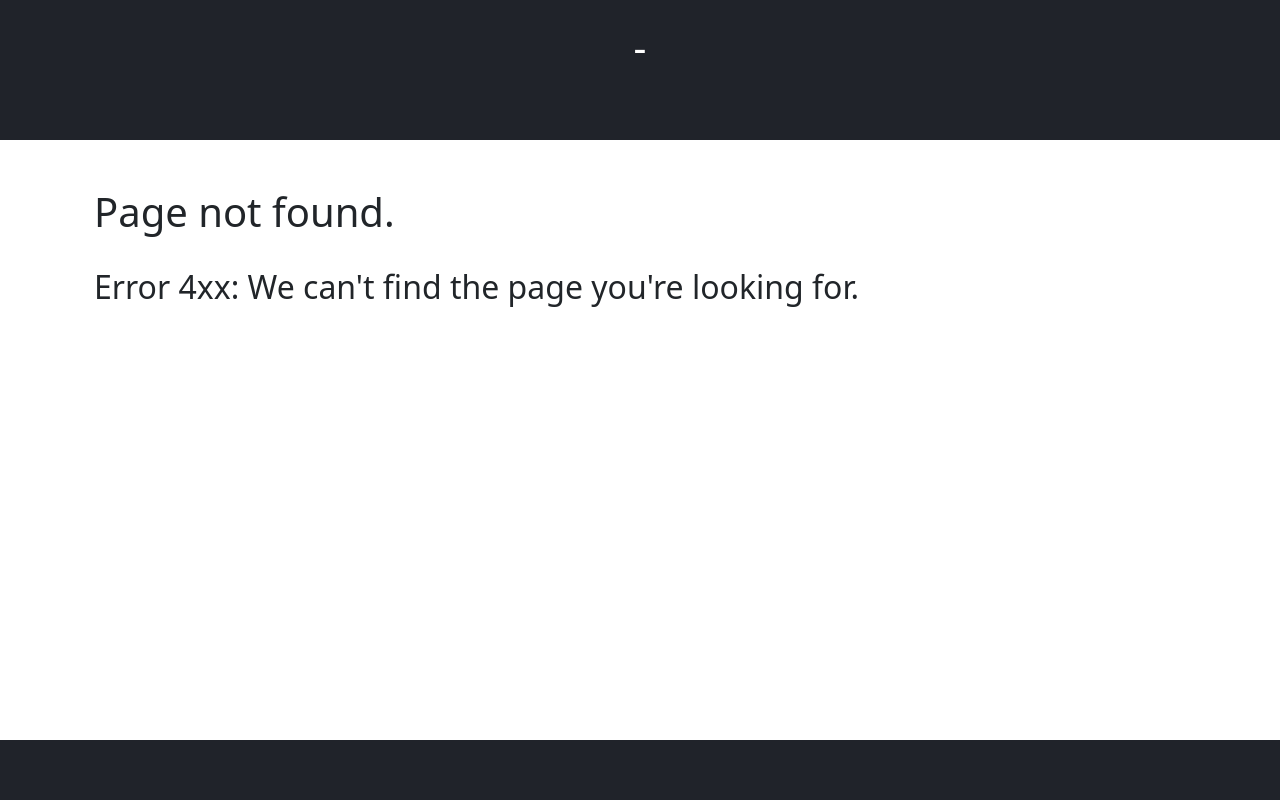
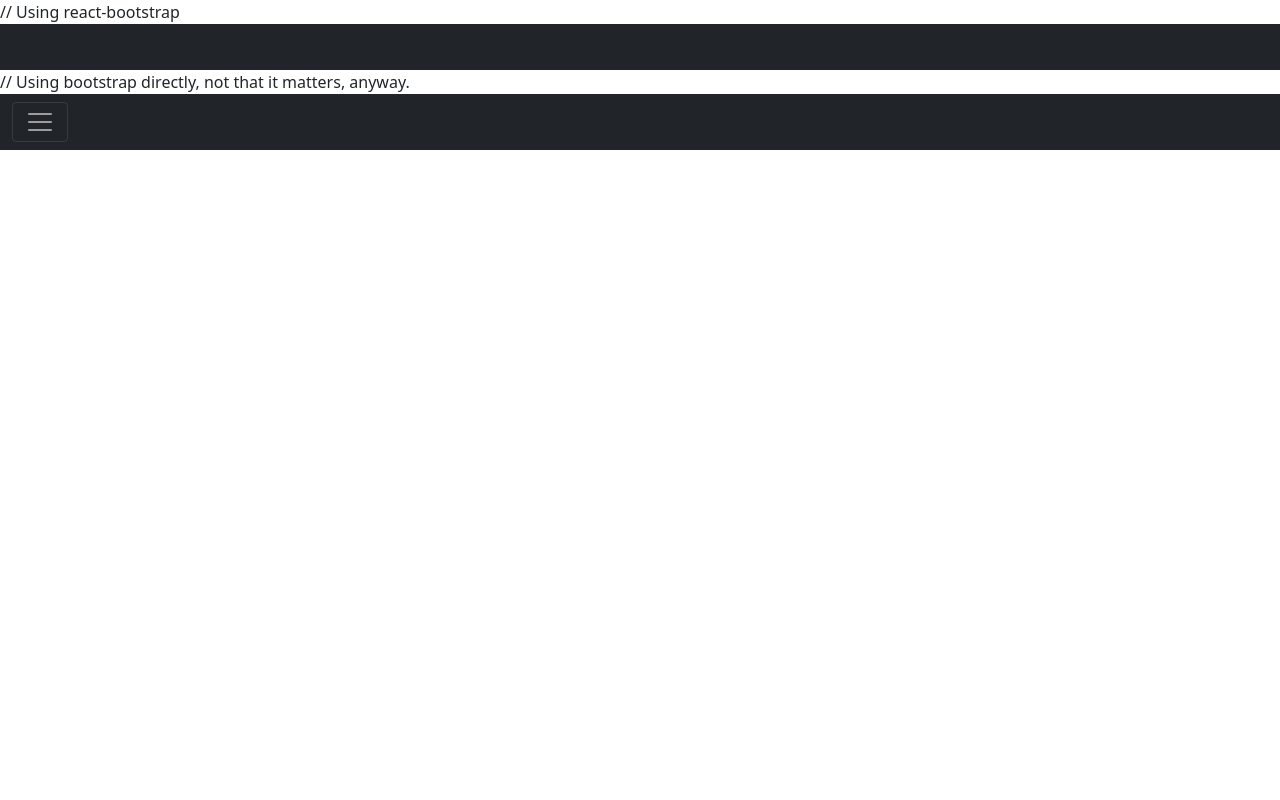
Before and after one commit to compliment/gatsby-bs5-skeleton, a Gatsby site: page / in a window 1280 px wide. Before the commit this address had no page. Built offline with nearby package versions, Linux system fonts and the light colour scheme; Gatsby itself is replaced by a stand-in of ours.

Commit message:
Make it as tiny as possible

```diff
--- a/gatsby-config.js
+++ b/gatsby-config.js
@@ -1,38 +1,6 @@
-require(`dotenv`).config({
-  path: `.env`,
-})
-
 module.exports = {
-  flags: {
-    DEV_SSR: true
+  siteMetadata: {
+    title: "My Gatsby Site",
   },
-  pathPrefix: "/",
-  siteMetadata: {
-    title: `-`,
-    description: `-`,
-    author: `-`,
-    siteUrl: `https://com.com`,
-    siteDescription: `-`,
-    siteLanguage: `en`,
-    siteImage: `/banner.jpg`,
-  },
-  plugins: [
-    `gatsby-plugin-react-helmet`,
-    `gatsby-plugin-sass`,
-    `gatsby-plugin-sharp`,
-    `gatsby-transformer-sharp`,
-    `gatsby-plugin-image`,
-
-    {
-      resolve: 'gatsby-plugin-buildtime-timezone',
-      options: {
-        tz: 'Asia/Kolkata',
-        format: 'dddd, MMM D, YYYY HH:mm:s Z',
-      },
-    },
-
-    // this (optional) plugin enables Progressive Web App + Offline functionality
-    // To learn more, visit: https://gatsby.dev/offline
-    // `gatsby-plugin-offline`,
-  ],
-}
+  plugins: [],
+};
--- a/src/components/header.js
+++ /dev/null
@@ -1,43 +0,0 @@
-import { Link } from "gatsby"
-import PropTypes from "prop-types"
-import React from "react"
-
-const Header = ({ siteTitle }) => (
-  <header
-    style={{
-      background: `#20232a`,
-    }}
-  >
-    <div
-      style={{
-        margin: `0 auto`,
-        maxWidth: 960,
-        padding: `1.45rem 1.0875rem`,
-      }}
-    >
-      <h1 style={{ margin: 0 }}>
-        <Link
-          to="/"
-          style={{
-            color: `white`,
-            textDecoration: `none`,
-            display: "flex",
-            justifyContent: "center",
-          }}
-        >
-          {siteTitle}
-        </Link>
-      </h1>
-    </div>
-  </header>
-)
-
-Header.propTypes = {
-  siteTitle: PropTypes.string,
-}
-
-Header.defaultProps = {
-  siteTitle: ``,
-}
-
-export default Header
--- a/src/components/layout.js
+++ /dev/null
@@ -1,55 +0,0 @@
-/**
- * Layout component that queries for data
- * with Gatsby's StaticQuery component
- *
- * See: https://www.gatsbyjs.org/docs/static-query/
- */
-import React from "react"
-import { StaticQuery, graphql } from "gatsby"
-import { Container, Row, Col } from "react-bootstrap"
-import Header from "./header"
-import Navbar from "./navBar"
-
-const Layout = ({ children, pageInfo, data }) => (
-  <StaticQuery
-    query={graphql`
-      query SiteTitleQuery {
-        site {
-          siteMetadata {
-            title
-          }
-        }
-      }
-    `}
-    render={(data) => (
-      <>
-        <Container fluid className="px-0 main">
-          <Row  className="justify-content-center">
-            <Col>
-              <Header siteTitle={data.site.siteMetadata.title} />
-            </Col>
-          </Row>
-          <Navbar pageInfo={pageInfo} />
-          <Row >
-            <Col>
-              <Container className="mt-5">
-                <main>{children}</main>
-              </Container>
-            </Col>
-          </Row>
-        </Container>
-        <Container fluid className="px-0">
-          <Row >
-            <Col className="footer-col justify-content-center">
-              <footer>
-
-              </footer>
-            </Col>
-          </Row>
-        </Container>
-      </>
-    )}
-  />
-)
-
-export default Layout
--- a/src/components/navBar.js
+++ /dev/null
@@ -1,31 +0,0 @@
-import React from "react"
-import { Link } from "gatsby"
-
-import { Navbar, Nav, Button } from "react-bootstrap"
-
-const CustomNavbar = ({ pageInfo }) => {
-  console.log(pageInfo)
-  return (
-    <>
-      <Navbar collapseOnSelect expand="lg" id="site-navbar" className="sticky-top collapsed">
-        {/* <Container> */}
-        <div className="container">
-          <Link to="/" className="link-no-style">
-            <Navbar.Brand>
-            </Navbar.Brand>
-          </Link>
-          <Navbar.Toggle  id="navbar-toggler" bsPrefix="navbar-dark navbar-toggler" aria-controls="responsive-navbar-nav" />
-          <Navbar.Collapse
-            className="justify-content-center"
-            id="responsive-navbar-nav"
-          >
-
-          </Navbar.Collapse>
-          {/* </Container> */}
-        </div>
-      </Navbar>
-    </>
-  )
-}
-
-export default CustomNavbar
--- a/src/pages/404.js
+++ b/src/pages/404.js
@@ -1,18 +1,12 @@
-import React from "react"
-import Layout from "../components/layout"
+import * as React from "react"
+import { Link } from "gatsby"
 
 
-const NotFoundPage = () => (
-  <Layout pageInfo={{ pageName: "404" }}>
-
-    <h1>Page not found.</h1>
-    <br />
-    <p>
-      <h2>Error 4xx: We can't find the page you're looking for.</h2>
-    </p>
-    <br></br>
-
-  </Layout>
-)
+// markup
+const NotFoundPage = () => {
+  return (
+ 404
+   )
+}
 
 export default NotFoundPage
--- /dev/null
+++ b/src/pages/index.js
@@ -0,0 +1,43 @@
+import React from "react"
+import { Link } from "gatsby"
+import "bootstrap/dist/css/bootstrap.min.css"
+import { Navbar, Carousel } from "react-bootstrap"
+
+const IndexPage = () => {
+  return (
+    <>
+      // Using react-bootstrap
+      <Navbar collapseOnSelect expand="lg" id="navbar" bg="dark" className="sticky-top collapsed">
+        <div className="container">
+          <Link to="/" className="link-no-style">
+            <Navbar.Brand>
+            </Navbar.Brand>
+          </Link>
+          <Navbar.Toggle  id="navbar-toggler" bsPrefix="navbar-dark navbar-toggler" aria-controls="responsive-navbar-nav" />
+          <Navbar.Collapse
+            className="justify-content-center"
+            id="responsive-navbar-nav"
+          >
+          </Navbar.Collapse>
+
+        </div>
+      </Navbar>
+      // Using bootstrap directly, not that it matters, anyway.
+      <div class="collapse" id="navbarToggleExternalContent">
+      <div class="bg-dark p-4">
+        <h5 class="text-white h4">Collapsed content</h5>
+        <span class="text-muted">Toggleable via the navbar brand.</span>
+      </div>
+    </div>
+    <nav class="navbar navbar-dark bg-dark">
+      <div class="container-fluid">
+        <button class="navbar-toggler" type="button" data-bs-toggle="collapse" data-bs-target="#navbarToggleExternalContent" aria-controls="navbarToggleExternalContent" aria-expanded="false" aria-label="Toggle navigation">
+          <span class="navbar-toggler-icon"></span>
+        </button>
+      </div>
+    </nav>
+    </>
+  )
+}
+
+export default IndexPage
--- a/src/styles/_layout.scss
+++ /dev/null
@@ -1,38 +0,0 @@
-div.main {
-  min-height: 100vh;
-  padding-bottom: 60px;
-}
-
-div.full-height {
-  min-height: 100vh;
-}
-
-a.link-no-style {
-  &:hover {
-    text-decoration: none;
-  }
-}
-
-.footer-col {
-  display: flex;
-  flex-direction: column;
-  align-content: center;
-  align-items: center;
-  footer {
-    display: flex;
-    position: relative;
-    bottom: 0;
-    margin-top: -60px;
-    height: 60px;
-    clear: both;
-    background-color: $color-primary;
-    color: white;
-    justify-content: center;
-    width: 100%;
-
-    span {
-      align-self: center;
-      text-align: center;
-    }
-  }
-}
--- a/src/styles/_navbar.scss
+++ /dev/null
@@ -1,3 +0,0 @@
-#site-navbar {
-  background-color: $color-primary;
-}
--- a/src/styles/_variables.scss
+++ /dev/null
@@ -1 +0,0 @@
-$color-primary: #20232a;
--- a/src/styles/style.scss
+++ /dev/null
@@ -1,4 +0,0 @@
-@import "../../node_modules/bootstrap/scss/bootstrap.scss";
-@import "variables";
-@import "layout";
-@import "navbar";
```
Also changed, not shown: gatsby-browser.js (deleted, +0 -8 lines), gatsby-node.js (deleted, +0 -7 lines), gatsby-ssr.js (deleted, +0 -7 lines), package.json (+17 -33 lines), README.md, 1 other file.
